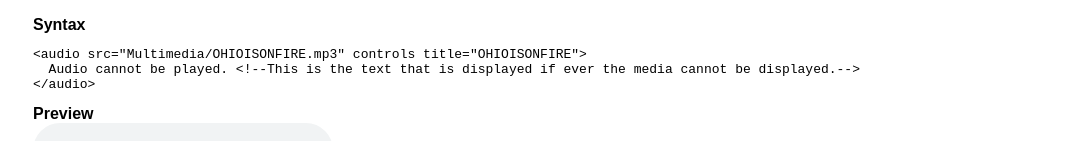
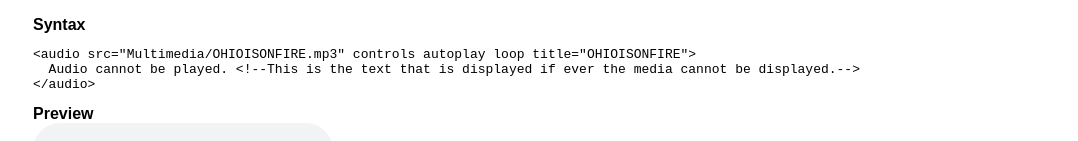
Before and after one commit to SerCaoimhe/TLE-10-HTML, a plain HTML site: page multimedia.html in a window 1280 px wide. Shown: the part 2095-2236 px from the top of the page, without its empty margins (0-1078 px from the left). Drawn offline with Linux system fonts and the light colour scheme.

Commit message:
add media

```diff
--- a/multimedia.html
+++ b/multimedia.html
@@ -167,13 +167,13 @@
           <h3>Example 3: Audio</h3>
           <b>Syntax</b>
           <br>
-          <pre><code>&lt;audio src="Multimedia/OHIOISONFIRE.mp3" controls title="OHIOISONFIRE"&gt;
+          <pre><code>&lt;audio src="Multimedia/OHIOISONFIRE.mp3" controls autoplay loop title="OHIOISONFIRE"&gt;
   Audio cannot be played. &lt;!--This is the text that is displayed if ever the media cannot be displayed.--&gt;
 &lt;/audio&gt;</pre></code>
 
           <b>Preview</b>
           <br>
-          <audio src="Multimedia/OHIOISONFIRE.mp3" controls loop title="OHIOISONFIRE">
+          <audio src="Multimedia/OHIOISONFIRE.mp3" controls autoplay loop title="OHIOISONFIRE">
             Audio cannot be played. <!--This is the text that is displayed if ever the media cannot be displayed.-->
           </audio>
 
```
